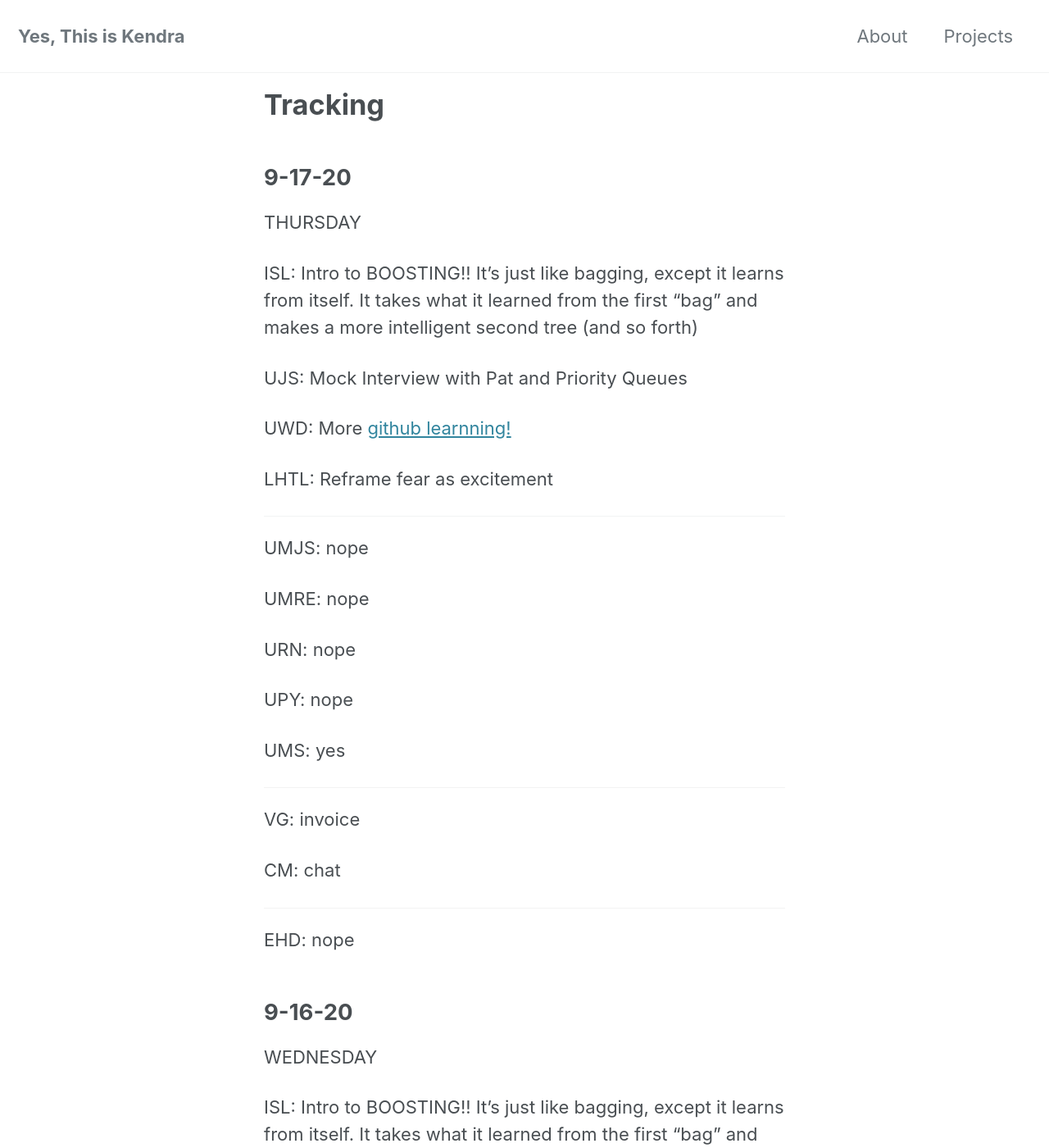
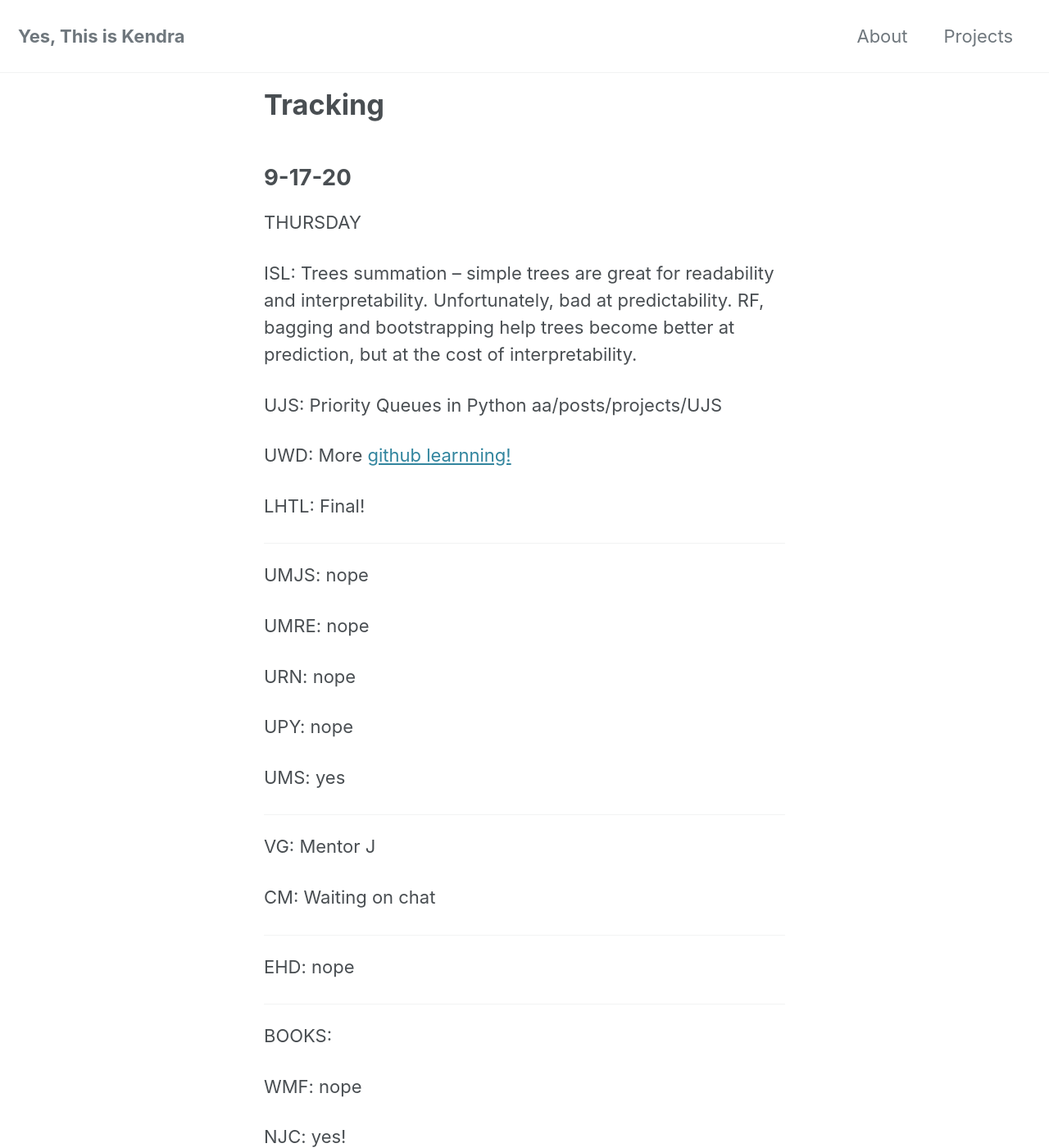
Before and after one commit to yesthisiskendra/yesthisiskendra.github.io, a Jekyll site: the page built from _pages/tracking.md, in a window 1280 px wide and 1400 px high. Shown: the whole window at 82% size. Built offline with Jekyll 4.4.1, drawn with Linux system fonts in a browser that asks for light colours; cached includes are drawn as plain includes; nearby versions of some CDN libraries; some of the changed text lies outside the part shown.

Commit message:
Add tracking

```diff
--- a/_pages/tracking.md
+++ b/_pages/tracking.md
@@ -8,7 +8,51 @@
 
 THURSDAY
 
-ISL: Intro to BOOSTING!! It's just like bagging, except it learns from itself. It takes what it learned from the first "bag" and makes a more intelligent second tree (and so forth)
+ISL: Trees summation -- simple trees are great for readability and interpretability. Unfortunately, bad at predictability. RF, bagging and bootstrapping help trees become better at prediction, but at the cost of interpretability.
+
+UJS: Priority Queues in Python aa/posts/projects/UJS
+
+UWD: More [github learnning!](https://learngitbranching.js.org/)
+
+LHTL: Final!
+
+---
+
+UMJS: nope
+
+UMRE: nope
+
+URN: nope
+
+UPY: nope
+
+UMS: yes
+
+---
+
+VG: Mentor J
+
+CM: Waiting on chat
+
+---
+
+EHD: nope
+
+---
+
+BOOKS:
+
+WMF: nope
+
+NJC: yes!
+
+DoE: nope
+
+## 9-17-20
+
+THURSDAY
+
+ISL: Boosting is a sequential algorithm. We fit the trees to the residuals. Instead of OVERFITTING, we are going to fit very slowly. We grow SMALL trees instead of large trees.
 
 UJS: Mock Interview with Pat and Priority Queues
 
```
